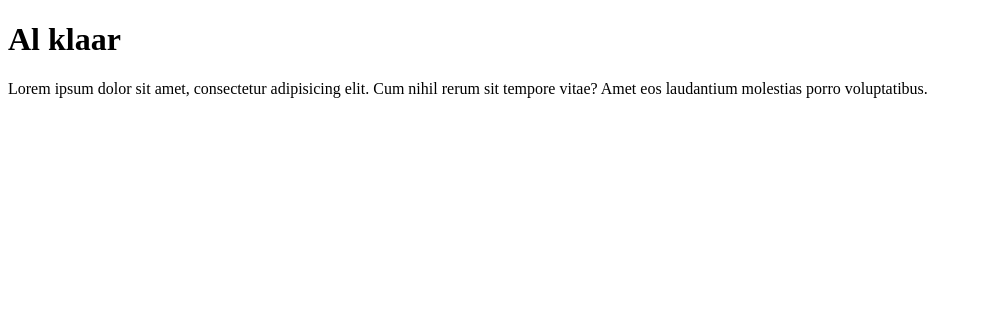
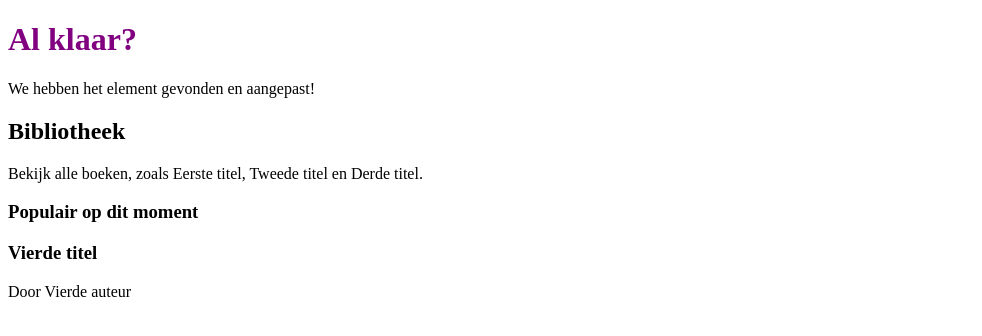
Before and after one commit to bhvoetberg/FE-Javascript-7, a plain HTML site: page index.html in a window 1280 px wide. Shown: the whole page, without its empty margins (0-982 px from the left). Drawn offline with Linux system fonts and the light colour scheme.

Commit message:
Aanpassingen in DOM

```diff
--- a/index.html
+++ b/index.html
@@ -6,11 +6,20 @@
     <title>Title</title>
 </head>
 <body>
-    <h1>Al klaar</h1>
+    <h1>Al klaar?</h1>
+
+    <div id="banaan">Dit element willen we vinden</div>
+
+    <h2>Bibliotheek</h2>
     <p>
-        Lorem ipsum dolor sit amet, consectetur adipisicing elit. Cum nihil rerum sit tempore vitae? Amet eos laudantium molestias porro voluptatibus.
+        Bekijk alle boeken, zoals
+        <span id="book-1">[boektitel]</span>,
+        <span id="book-2">[boektitel</span> en
+        <span id="book-3">[boektitel</span>.
+    </p>
 
-    </p>
+    <h3>Populair op dit moment</h3>
+    <article id="popular-book">[Boektitel</article>
 
     <script src="main.js"></script>
 </body>
--- a/main.js
+++ b/main.js
@@ -0,0 +1,43 @@
+console.log("Hallo!!")
+
+const element = document.getElementById("banaan");
+element.textContent = "We hebben het element gevonden en aangepast!"
+
+const trendingBooks = [
+    {
+        title: 'Eerste titel',
+        author: 'eerste auteur'
+    },
+    {
+        title: 'Tweede titel',
+        author: 'tweede auteur'
+    },
+    {
+        title: 'Derde titel',
+        author: 'derde auteur'
+    },
+    {
+        title: 'Vierde titel',
+        author: 'Vierde auteur'
+    }
+
+];
+
+console.log("Werkt het?")
+
+const book1 = document.getElementById('book-1');
+const book2 = document.getElementById('book-2');
+const book3 = document.getElementById('book-3');
+
+console.log(book1);
+book1.textContent = trendingBooks[0].title;
+book2.textContent = trendingBooks[1].title;
+book3.textContent = trendingBooks[2].title;
+
+const popularBook = document.getElementById('popular-book');
+popularBook.innerHTML = `
+    <h3>${trendingBooks[3].title}</h3>
+    <p>Door ${trendingBooks[3].author}</p>
+    `;
+
+console.log(trendingBooks[3].author)
--- a/styles.css
+++ b/styles.css
@@ -0,0 +1,3 @@
+h1 {
+    color: purple;
+}
```
